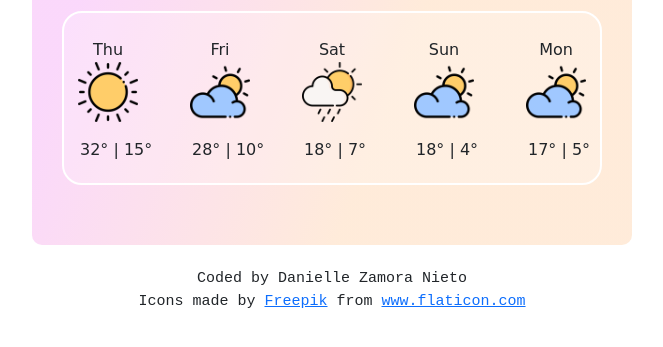
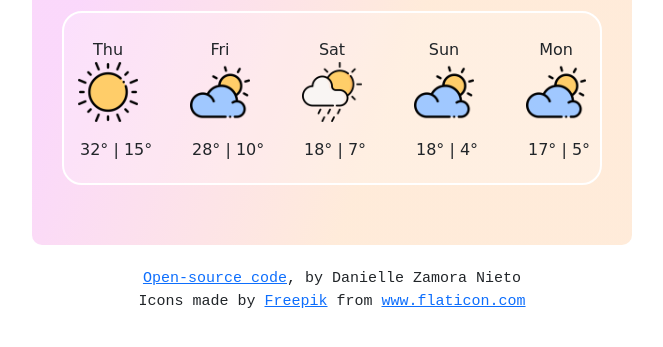
Before and after one commit to danielle-zn/Weather-App, a plain HTML site: page index.html in a window 1280 px wide. Shown: the part 407-754 px from the top of the page, without its empty margins (308-971 px from the left). Drawn offline with nearby package versions, Linux system fonts and the light colour scheme; no server answers; a web font is replaced by a local one.

Commit message:
Added GitHub link in HTML

```diff
--- a/index.html
+++ b/index.html
@@ -153,7 +153,11 @@
     <br />
 
     <footer class="footer">
-      <div>Coded by Danielle Zamora Nieto</div>
+      <div>
+        <a href="https://github.com/danielle-zn/Weather-App.git" target="_blank"
+          >Open-source code</a
+        >, by Danielle Zamora Nieto
+      </div>
       <div>
         Icons made by
         <a href="https://www.freepik.com" title="Freepik">Freepik</a> from
```
